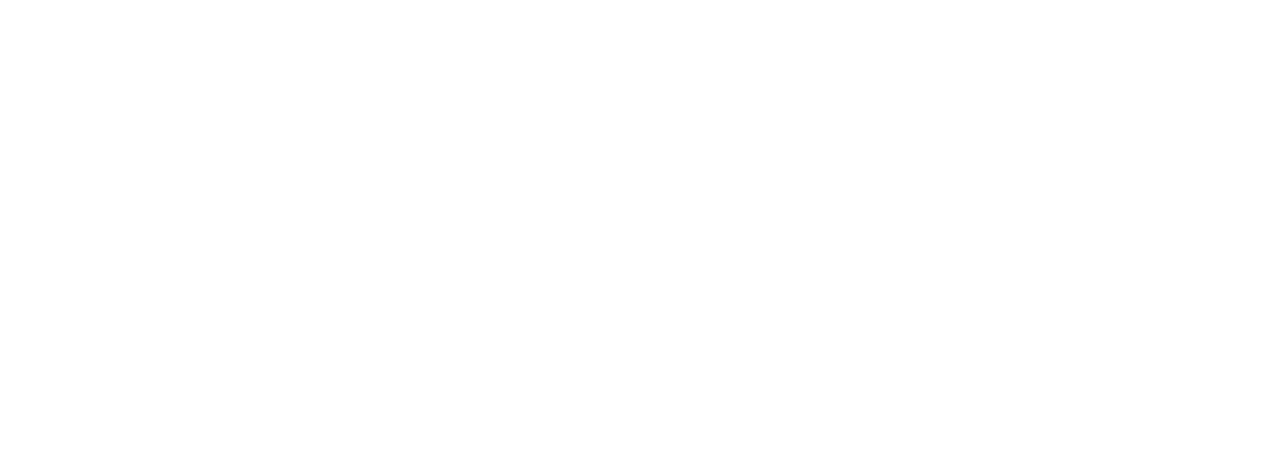
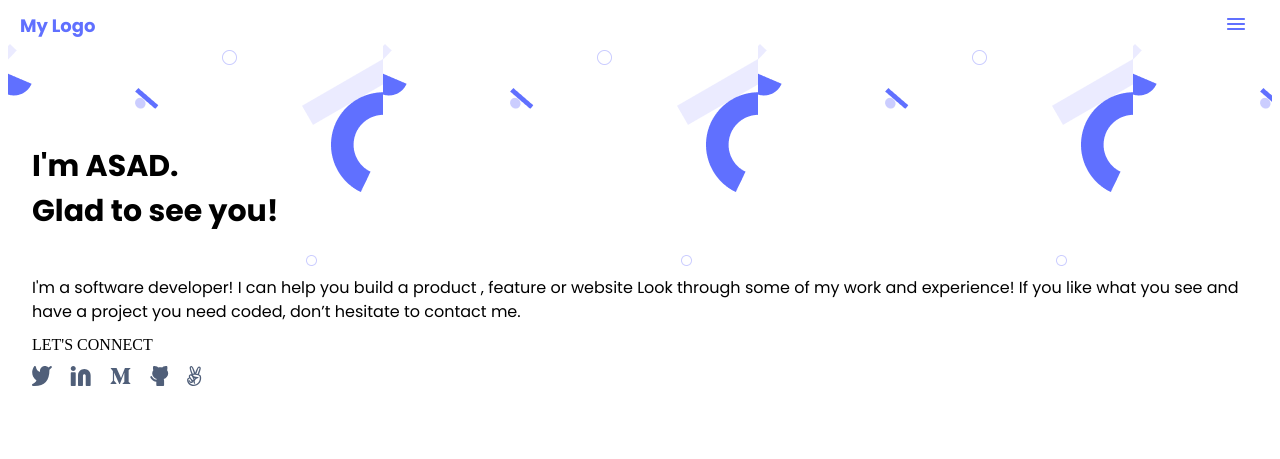
Before and after one commit to A5adullah-Aleem/portfolio-project, a website: page index.html in a window 1280 px wide. Drawn offline with Linux system fonts and the light colour scheme.

Commit message:
modify css

```diff
--- a/index.html
+++ b/index.html
@@ -3,9 +3,30 @@
 <head>
     <meta charset="UTF-8">
     <meta name="viewport" content="width=device-width, initial-scale=1.0">
+    <link rel="stylesheet" href="style.css">
     <title>Document</title>
 </head>
 <body>
-
+    <div class = "container" >
+        <div class="logo">
+            <b>My Logo</b>
+        </div>
+        <div class="menu">
+            <img src="./icons/Icon - Menu.svg" alt="Button" class="button">
+        </div>
+    </div>
+    <div class="headline">
+        <b class="primary-text">
+            <p >I'm ASAD.<br>
+            Glad to see you!</p>
+        </b>
+        <div class="description">I'm a software developer! I can help you build a product , feature or website Look through some of my work and experience! If you like what you see and have a project you need coded, don’t hesitate to contact me.</div>
+        <div class="social-media">
+            <div class="supporting-text">
+            <div class="lets-connect">LET'S CONNECT</div>
+            </div>
+            </div>
+        <img src="./icons/social media icons.svg" alt="Social Media Icons" class="social-media-icons">
+    </div>
 </body>
 </html>
--- a/style.css
+++ b/style.css
@@ -0,0 +1,46 @@
+@import url('https://fonts.googleapis.com/css2?family=Poppins:wght@400;500;700&display=swap');
+
+
+.container{
+    display: flex;
+    padding: 4px 24px 4px 12px;
+    justify-content: space-between;
+
+}
+
+.logo{
+    font-family: Poppins;
+    font-size: 18px;
+    font-weight: 700;
+    color: rgba(96, 112, 255, 1);
+}
+
+.headline{
+    display: flex;
+    padding: 70px 24px;
+    flex-direction: column;
+    gap: 12px;
+    background-image: url(./icons/header.png);
+}
+
+.primary-text{
+    font-size: 30px;
+    font-family: 'Poppins', sans-serif;
+    font-weight: 700;
+}
+
+.description{
+    font-family: 'Poppins', sans-serif;
+    font-size: 16px;
+    font-style: normal;
+    font-weight: 400;
+    line-height: 24px;
+}
+
+
+
+
+.social-media-icons{
+    width: 170.167px;
+    height: 20px;
+}
```
Also changed, not shown: icons/Icon - Menu.svg (added), icons/header-background-mobile.svg (added), icons/header.png (added), icons/social media icons.svg (added).
